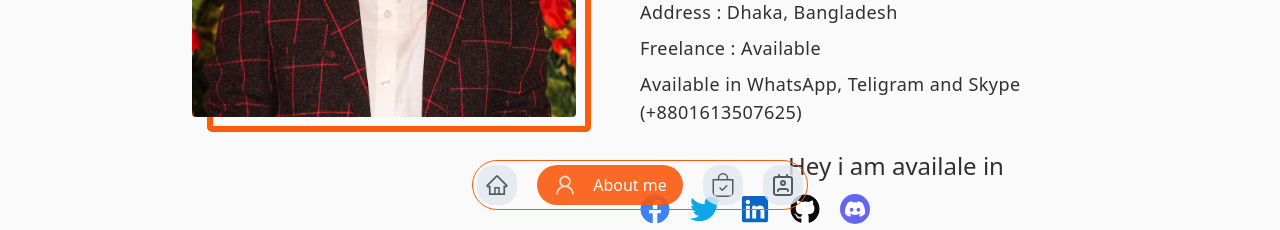
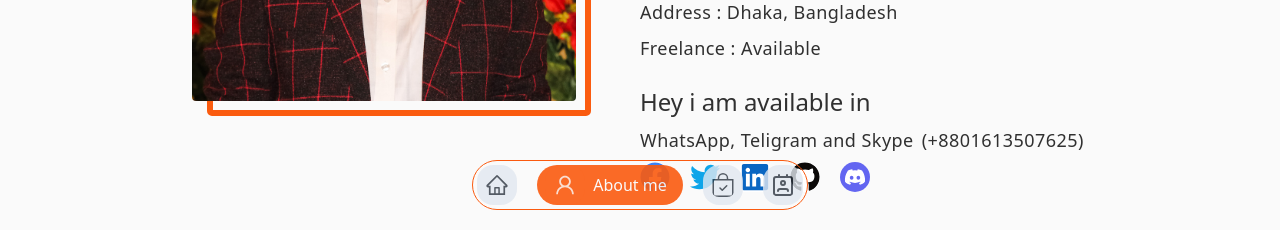
Before and after one commit to FahimDeveloper/My_portfolio, a React (Vite) app: page /about in a window 1280 px wide. Shown: the part 570-800 px from the top of the page. Built offline with nearby package versions, Linux system fonts and the light colour scheme.

Commit message:
fix about me social part

```diff
--- a/src/pages/About/Components/AboutMe/AboutMe.jsx
+++ b/src/pages/About/Components/AboutMe/AboutMe.jsx
@@ -22,14 +22,10 @@ const AboutMe = () => {
                     <Information title={`language skill`} info={`Comportable with Hindi and English`} />
                     <Information title={`address`} info={`Dhaka, Bangladesh`} />
                     <Information title={`freelance`} info={`Available`} />
-                    <div className='flex flex-wrap lg:justify-start justify-center gap-x-2 text-lg tracking-wide'>Available in WhatsApp, Teligram and Skype<a href='tel:+8801613507625'>(+8801613507625)</a></div>
                 </div>
-                {/* <div className='flex items-center lg:justify-start justify-center gap-5'>
-                    <button className='outLineBtn'><BsDownload /> download resume</button>
-                    <button className='outLineBtn'><BsDownload /> download CV</button>
-                </div> */}
-                <div className="space-y-3 text-center">
-                    <h3 className="font-medium text-2xl">Hey i am availale in</h3>
+                <div className="space-y-2">
+                    <h3 className="font-medium text-2xl sm:text-start text-center">Hey i am available in</h3>
+                    <div className='flex flex-wrap lg:justify-start justify-center gap-x-2 text-lg tracking-wide'>WhatsApp, Teligram and Skype<a href='tel:+8801613507625'>(+8801613507625)</a></div>
                     <div className="flex gap-5 sm:justify-start justify-center">
                         <a href="#" title="Facebook">
                             <FaFacebook className="text-3xl text-blue-500 bg-white rounded-full" />
```
